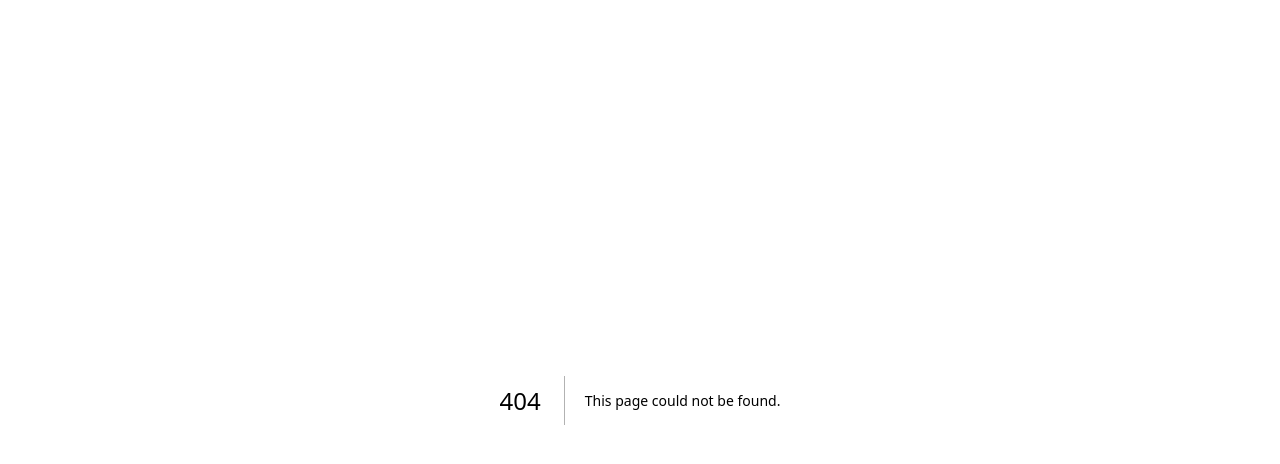
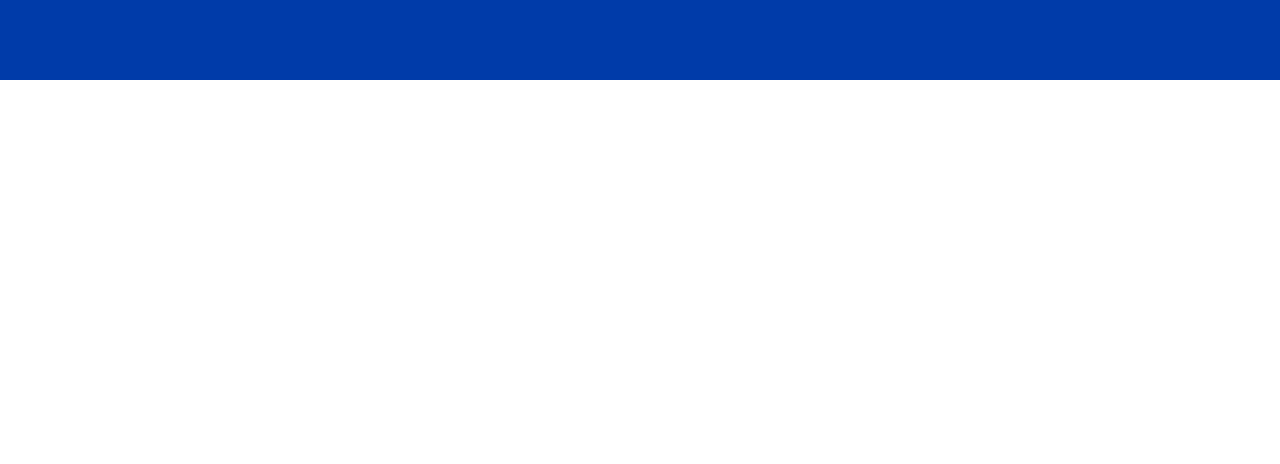
Before and after one commit to badpccc/CEC, a Next.js app: page /dashboard in a window 1280 px wide. Before the commit this address had no page. Shown: the top 464 px of the page. Built offline with nearby package versions, Linux system fonts and the light colour scheme.

Commit message:
adição de links e rotas

```diff
--- /dev/null
+++ b/src/app/dashboard/page.js
@@ -0,0 +1,12 @@
+import Image from "next/image";
+
+export default function dashboard() {
+    return (
+        <main className="relative flex flex-col items-center justify-items-center min-h-screen p-8 pb-20 gap-10 sm:p-20 bg-[#FFF]">
+            <div className="absolute top-0 left-0 w-full h-20 bg-[#003BA9]"></div>
+        </main>
+
+
+    );
+
+}
--- a/src/app/layout.js
+++ b/src/app/layout.js
@@ -12,7 +12,7 @@ const geistMono = Geist_Mono({
 });
 
 export const metadata = {
-  title: "Create Next App",
+  title: "CEC Project",
   description: "Generated by create next app",
 };
 
--- a/src/app/page.js
+++ b/src/app/page.js
@@ -1,4 +1,5 @@
 import Image from "next/image";
+import Link from 'next/link'
 
 export default function Home() {
   return (
@@ -30,14 +31,8 @@ export default function Home() {
         </ol>
 
         <div className="self-center items-center flex gap-2">
-          <a
-            className="hover:text-white rounded-full border border-solid border-transparent transition-colors flex items-center justify-center bg-foreground text-background gap- hover:bg-[#383838] dark:hover:bg-[#EB373A] font-medium text-sm sm:text-base h-10 sm:h-12 px-4 sm:px-5 sm:w-auto"
-            href="https://vercel.com/new?utm_source=create-next-app&utm_medium=appdir-template-tw&utm_campaign=create-next-app"
-            target="_blank"
-            rel="noopener noreferrer"
-          >
-            Diretoria
-          </a>
+        <Link className="hover:text-white rounded-full border border-solid border-transparent transition-colors flex items-center justify-center bg-foreground text-background gap- hover:bg-[#383838] dark:hover:bg-[#EB373A] font-medium text-sm sm:text-base h-10 sm:h-12 px-4 sm:px-5 sm:w-auto"
+          href="/dashboard">Diretoria</Link>
           <a
             className="rounded-full border border-solid border-black/[.08] dark:border-white/[.145] transition-colors flex items-center justify-center hover:bg-[#f2f2f2] dark:hover:bg-[#003BA9] hover:border-transparent font-medium text-sm sm:text-base h-10 sm:h-12 px-4 sm:px-5 sm:w-auto"
             href="https://nextjs.org/docs?utm_source=create-next-app&utm_medium=appdir-template-tw&utm_campaign=create-next-app"
```
Also changed, not shown: public/Dashboard.svg (added), public/Logo.svg (deleted).
